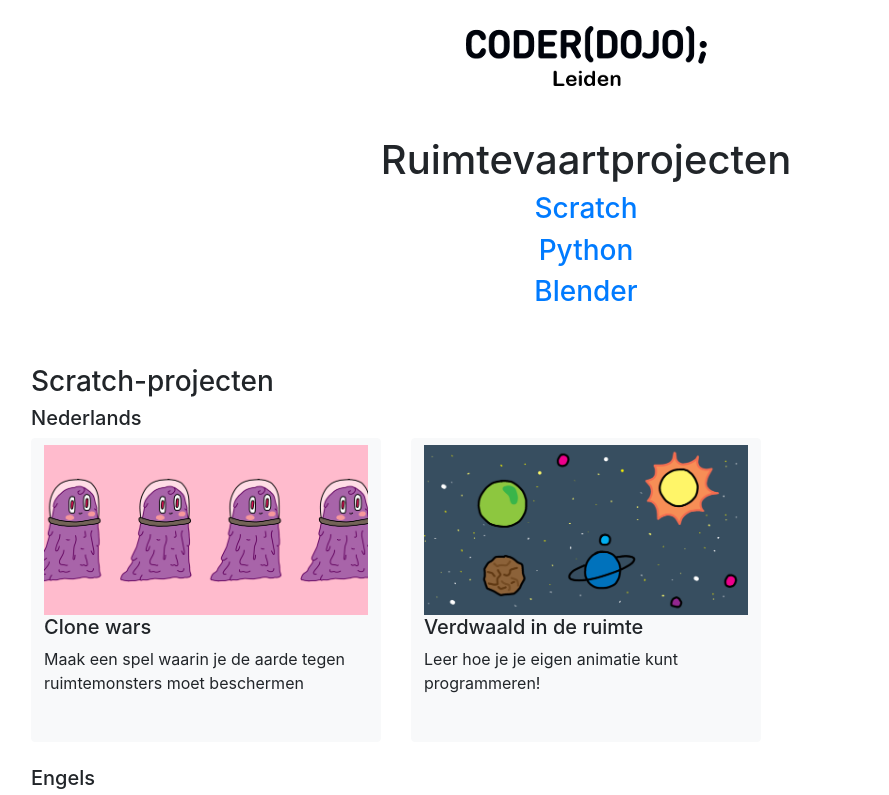
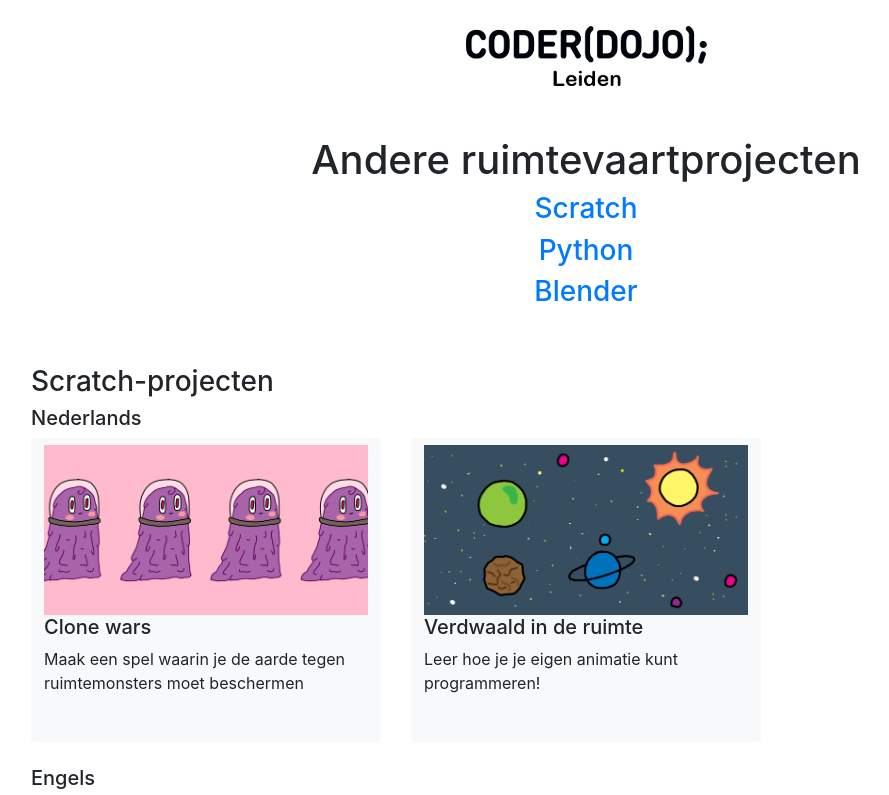
Before and after one commit to coderdojo-leiden/ruimtevaart, a plain HTML site: page index.html in a window 1280 px wide. Shown: the top 795 px of the page, without its empty margins (54-943 px from the left). Drawn offline with nearby package versions, Linux system fonts and the light colour scheme.

Commit message:
Kleine layout-verbeteringen.

```diff
--- a/index.html
+++ b/index.html
@@ -25,7 +25,7 @@
 
         <div class="row">
             <div class="col"/>
-                <h1 class="text-center">Ruimtevaartprojecten</h1>
+                <h1 class="text-center">Andere ruimtevaartprojecten</h1>
                 <a href="#scratch">
                     <h3 class="text-center">Scratch</h5>
                 </a>
@@ -100,7 +100,6 @@
                     <p class="text-left">Maak een animatie met Shaun het schaap en Lu-La</p>
                     <br/>
                     <br/>
-                    <br/>
                 </a>
             </div>
         </div>
@@ -111,6 +110,7 @@
                     <img src="images/space-maze.png" alt="" class="img-fluid" />
                     <h5 class="text-left">Space Maze</h5>
                     <p class="text-left">Leid je astronauten terug naar de aarde</p>
+                    <br/>
                     <br/>
                     <br/>
                 </a>
@@ -128,6 +128,7 @@
                     <img src="images/weightlessness.png" alt="" class="img-fluid" />
                     <h5 class="text-left">Weightlessness Space Game</h5>
                     <p class="text-left">Leer de effecten van gewichtloosheid in de ruimte te simuleren met deze Scratch game</p>
+                    <br/>
                     <br/>
                 </a>
             </div>
@@ -200,7 +201,6 @@
                     <h5 class="text-left">Raket</h5>
                     <p class="text-left">Maak een model van een raket met Blender</p>
                     <br/>
-                    <br/>
                 </a>
             </div>
         </div>
```
